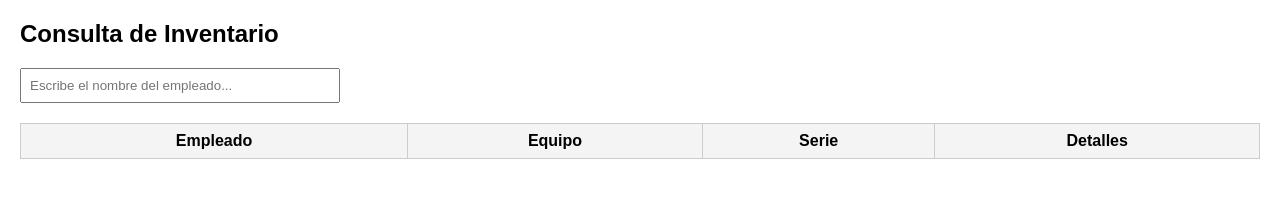
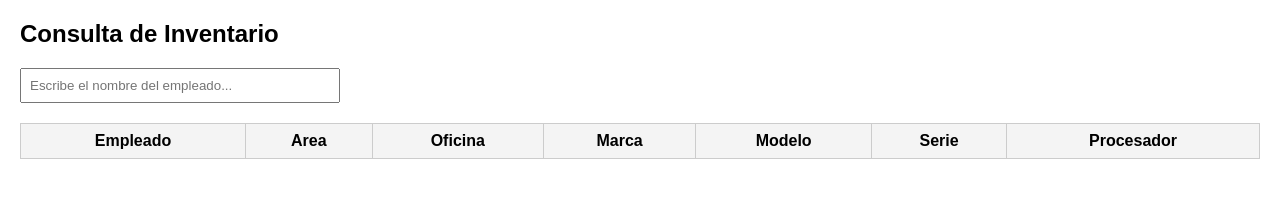
Before and after one commit to DavilaSGM/GPA, a plain HTML site: page index.html in a window 1280 px wide. Drawn offline with Linux system fonts and the light colour scheme; no server answers.

Commit message:
Update index.html
correcion tabla

```diff
--- a/index.html
+++ b/index.html
@@ -3,7 +3,7 @@
 <head>
 <meta charset="UTF-8">
 <meta name="viewport" content="width=device-width, initial-scale=1.0">
-<title>Inventario</title>
+<title>Inventario - Grupo Armenta</title>
 <style>
   body { font-family: Arial, sans-serif; margin: 20px; }
   input { padding: 8px; width: 300px; }
@@ -21,9 +21,12 @@
   <thead>
     <tr>
       <th>Empleado</th>
-      <th>Equipo</th>
+      <th>Area</th>
+      <th>Oficina</th>
+      <th>Marca</th>
+      <th>Modelo</th>
       <th>Serie</th>
-      <th>Detalles</th>
+      <th>Procesador</th>
     </tr>
   </thead>
   <tbody></tbody>
```
